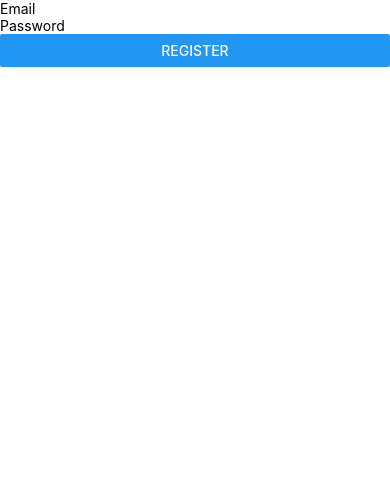
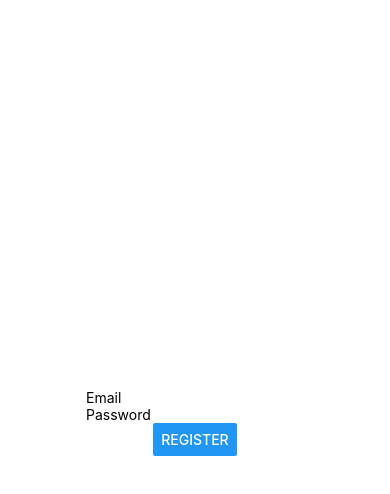
Before and after one commit to joepoptiya/rnauthbtc, a React Native app: screen / in a window 390 px wide. Shown: the top 494 px of the page. Built offline with nearby package versions, Linux system fonts and the light colour scheme.

Commit message:
Email pwd augh for IOS

```diff
--- a/App.js
+++ b/App.js
@@ -72,8 +72,7 @@ const App = () => {
 
   return (
     <>
-      {/* <View style={styles.container}> */}
-      <View>
+      <View style={styles.container}>
         <TextInput
           placeholder="Email"
           value={email}
```
Also changed, not shown: 1 other file (tests, documents, lock files or other folders).
